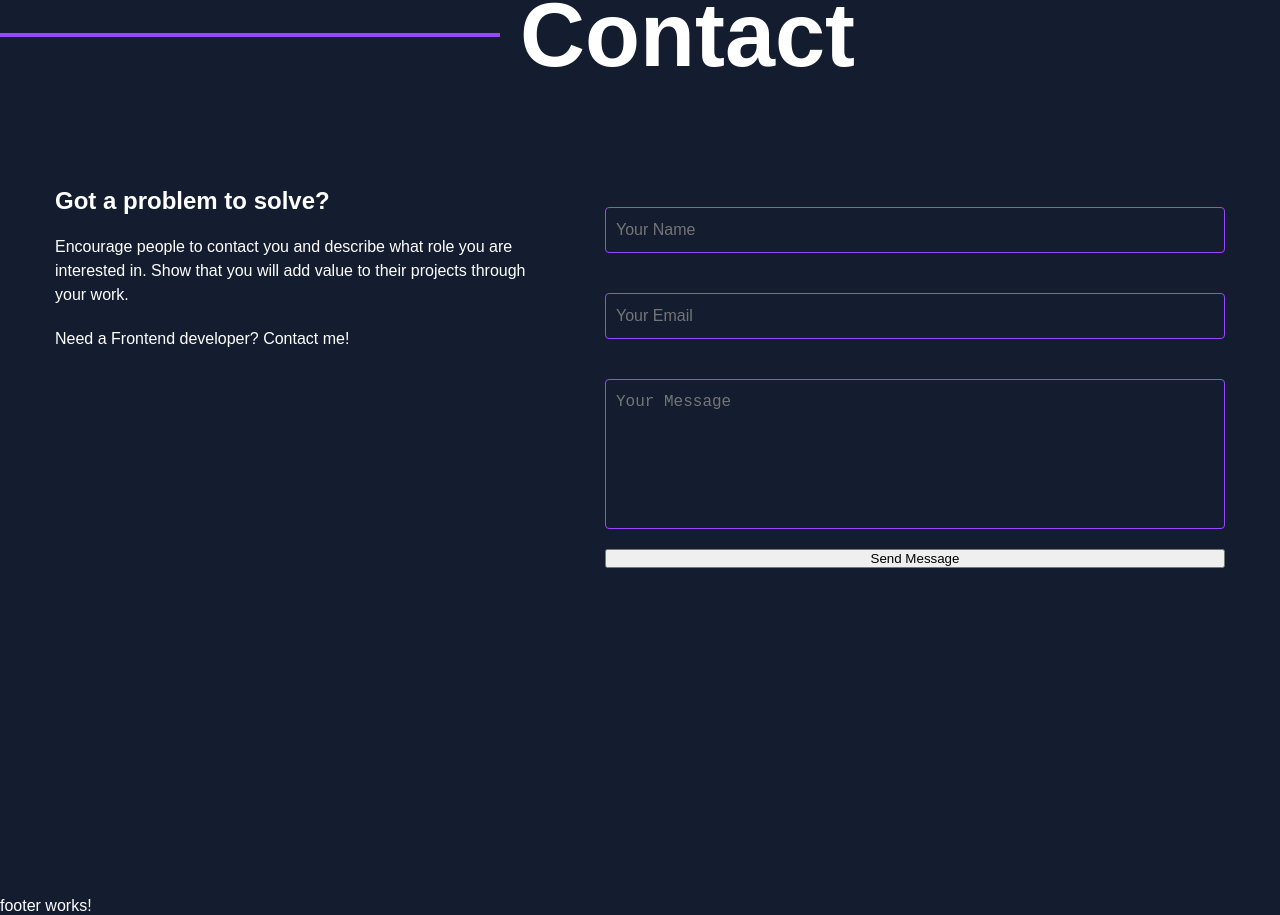
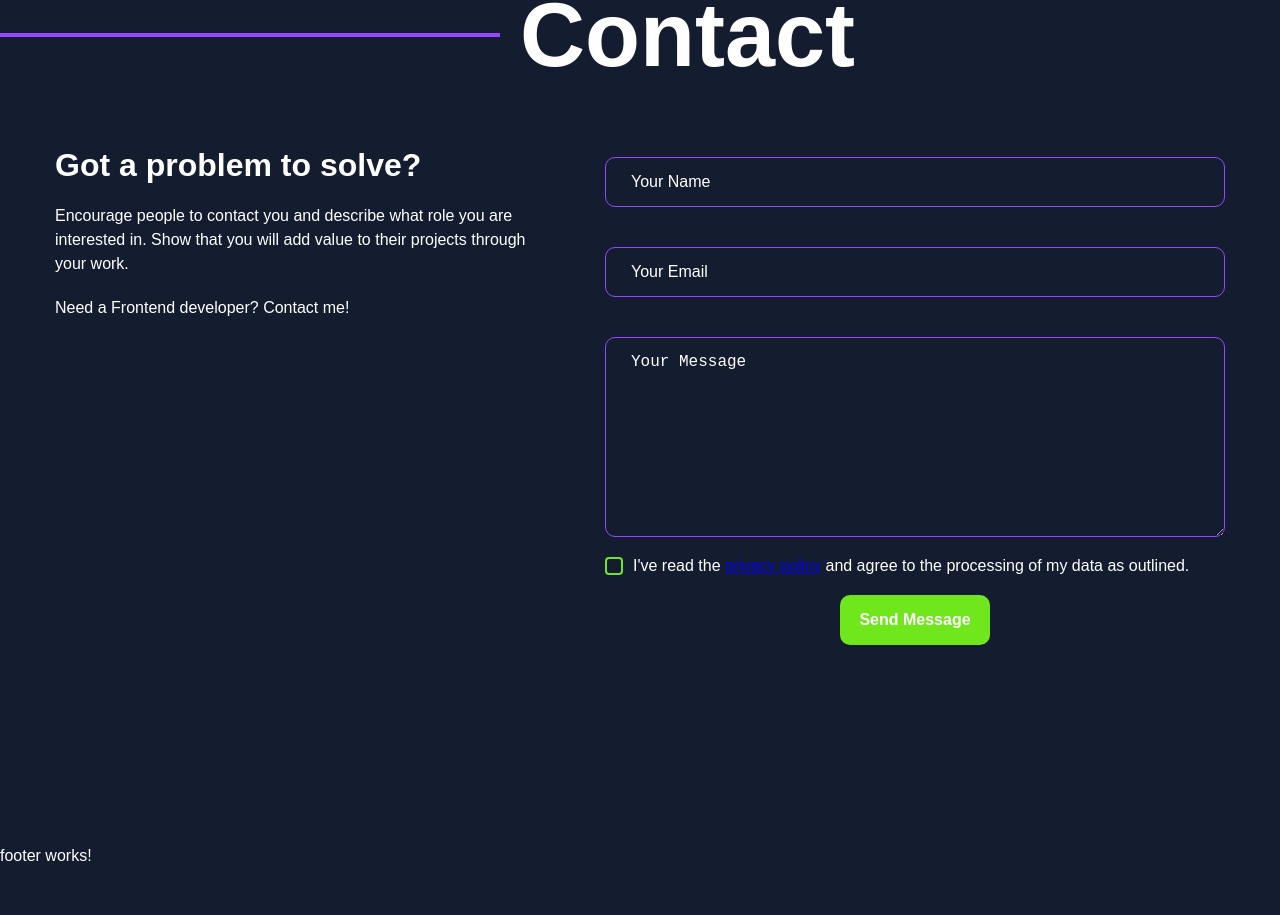
Before and after one commit to marioramirez90/angular-portfolio, an Angular app: page / in a window 1280 px wide. Shown: the part 4815-5730 px from the top of the page. After the commit the page ends 5680 px from the top, so only its background shows below. Built offline with nearby package versions, Linux system fonts and the light colour scheme; a web font is replaced by a local one.

Commit message:
Enhance contact form: add checkbox for privacy policy agreement and improve layout and styling

```diff
--- a/src/app/components/landingpage/contact/contact.html
+++ b/src/app/components/landingpage/contact/contact.html
@@ -6,7 +6,10 @@
   <div class="contact-content">
     <div class="contact-text">
       <h4>Got a problem to solve?</h4>
-            <p>Encourage people to contact you and describe what role you are interested in. Show that you will add value to their projects through your work.</p>
+      <p>
+        Encourage people to contact you and describe what role you are interested in. Show that you
+        will add value to their projects through your work.
+      </p>
       <span>Need a Frontend developer? Contact me!</span>
     </div>
     <div class="form-box">
@@ -20,13 +23,21 @@
         <label for="text"> </label>
         <textarea placeholder="Your Message" id="text" formControlName="text"></textarea>
 
+        <div class="checkbox-content">
+          <label class="custom-checkbox">
+            <input type="checkbox" id="checkbox" formControlName="checkbox" />
+            <span class="box"></span>
+            <span>
+              I've read the <a href="#">privacy policy</a> and agree to the processing of my data as
+              outlined.
+            </span>
+          </label>
+        </div>
+
         <button>Send Message</button>
-
 
 
       </form>
     </div>
   </div>
-
-
 </section>
--- a/src/app/components/landingpage/contact/contact.scss
+++ b/src/app/components/landingpage/contact/contact.scss
@@ -1,7 +1,7 @@
 @use '../../../../styles/components/buttons' as *;
 @use '../../../../styles/abstracts/variables' as *;
 
-section{
+section {
     max-width: 1440px;
     margin: 200px auto;
     display: flex;
@@ -9,19 +9,20 @@ section{
     justify-content: flex-end;
     align-items: start;
 
-    .contact-header{
+    .contact-header {
         display: flex;
         justify-content: flex-start;
         align-items: center;
 
 
-        .line{
+        .line {
             width: 500px;
             height: 4px;
             background-color: $secondary-color;
             margin-right: 20px;
         }
-        h2{
+
+        h2 {
             font-size: 90px;
             font-weight: 700;
             font-style: bold;
@@ -29,34 +30,37 @@ section{
         }
     }
 
-    .contact-content{
+    .contact-content {
         display: flex;
         justify-content: center;
-        margin-top: 100px;
-        width:100%;
+        margin-top: 50px;
+        width: 100%;
         gap: 70px;
 
-        .contact-text{
+        .contact-text {
+            margin-top: 10px;
             width: 480px;
             display: flex;
             flex-direction: column;
             gap: 20px;
 
 
-            h4{
-                font-size: 24px;
+            h4 {
+                font-size: 32px;
                 font-weight: 700;
                 font-style: normal;
 
             }
-            p{
+
+            p {
                 font-size: 16px;
                 font-weight: 400;
                 font-style: normal;
                 line-height: 1.5;
 
             }
-            span{
+
+            span {
                 font-size: 16px;
                 font-weight: 400;
                 font-style: normal;
@@ -66,47 +70,114 @@ section{
             }
         }
 
-        .form-box{
+        .form-box {
             width: 620px;
             height: 510px;
 
-            form{
+            form {
                 display: flex;
                 flex-direction: column;
                 gap: 20px;
+                align-items: center;
 
 
-                input, textarea{
+                input,
+                textarea {
                     background-color: transparent;
-                    width: 100%;
-                    padding: 10px;
+                    width: 620px;
+                    height: 50px;
+                    padding: 15px 25px 15px 25px;
                     border: 1px solid $secondary-color;
-                    border-radius: 4px;
+                    border-radius: 10px;
+                    color: $primary-color;
                     font-size: 16px;
-                    font-weight: 400;
-                    font-style: normal;
-                    line-height: 1.5;
                     color: $primary-color;
                     cursor: pointer;
 
-                    &:hover{
+                    &::placeholder {
+                        color: $primary-color;
+                    }
+
+                    &:hover {
                         border-color: $border-color;
                     }
 
-                    &:focus{
+                    &:focus {
                         outline: none;
-                        border-color: $primary-color;
+                        border-color: $warnning-color;
                     }
                 }
 
-                textarea{
-                    resize: none;
-                    height: 150px;
+                textarea {
+                    height: 200px;
                 }
 
 
+
+                .checkbox-content {
+                    display: flex;
+                    align-items: center;
+                    width: 100%;
+
+                    .custom-checkbox {
+                        display: flex;
+                        align-items: center;
+                        gap: 10px;
+                        cursor: pointer;
+
+                        input {
+                            display: none;
+                        }
+
+                        .box {
+                            width: 18px;
+                            height: 18px;
+                            min-width: 18px;
+                            border: 2px solid $border-color;
+                            background: transparent;
+                            display: inline-block;
+                            position: relative;
+                            border-radius: 4px;
+                        }
+
+                        input:checked+.box::after {
+                            content: "";
+                            position: absolute;
+                            left: 4px;
+                            top: 0px;
+                            width: 5px;
+                            height: 10px;
+                            border: solid $border-color;
+                            border-width: 0 2px 2px 0;
+                            transform: rotate(45deg);
+                        }
+
+                        &:hover .box {
+                            filter: drop-shadow(0px 0px 4px rgba(121, 126, 243, 1));
+                            border-color: darken($border-color, 10%);
+                        }
+                    }
+                }
+
+                button {
+                    width: 150px;
+                    height: 50px;
+                    background-color: $btn-background;
+                    border: none;
+                    border-radius: 10px;
+                    color: $primary-color;
+                    font-size: 16px;
+                    font-weight: 700;
+                    font-style: normal;
+                    cursor: pointer;
+
+                    &:hover {
+                        background-color: $hover-color;
+                    }
+                }
+
+            }
+
         }
-
     }
-
-    }}
+}
--- a/src/app/components/landingpage/contact/contact.ts
+++ b/src/app/components/landingpage/contact/contact.ts
@@ -22,6 +22,9 @@ export class Contact {
       validators: [Validators.required,Validators.minLength(10)]
 
     }),
+    checkbox: new FormControl(false, {
+      validators: [Validators.requiredTrue]
+    }),
   })
 
 
--- a/src/styles/abstracts/_variables.scss
+++ b/src/styles/abstracts/_variables.scss
@@ -4,3 +4,4 @@ $secondary-color: rgba(151, 71, 255, 1);
 $hover-color:  rgba(112, 230, 28, 1);
 $border-color: rgba(112, 230, 28, 1);
 $btn-background: rgba(112, 230, 28, 1);
+$warnning-color: rgba(230, 28, 64, 1)
```
Lines whose indentation alone changed are shown as unchanged.
